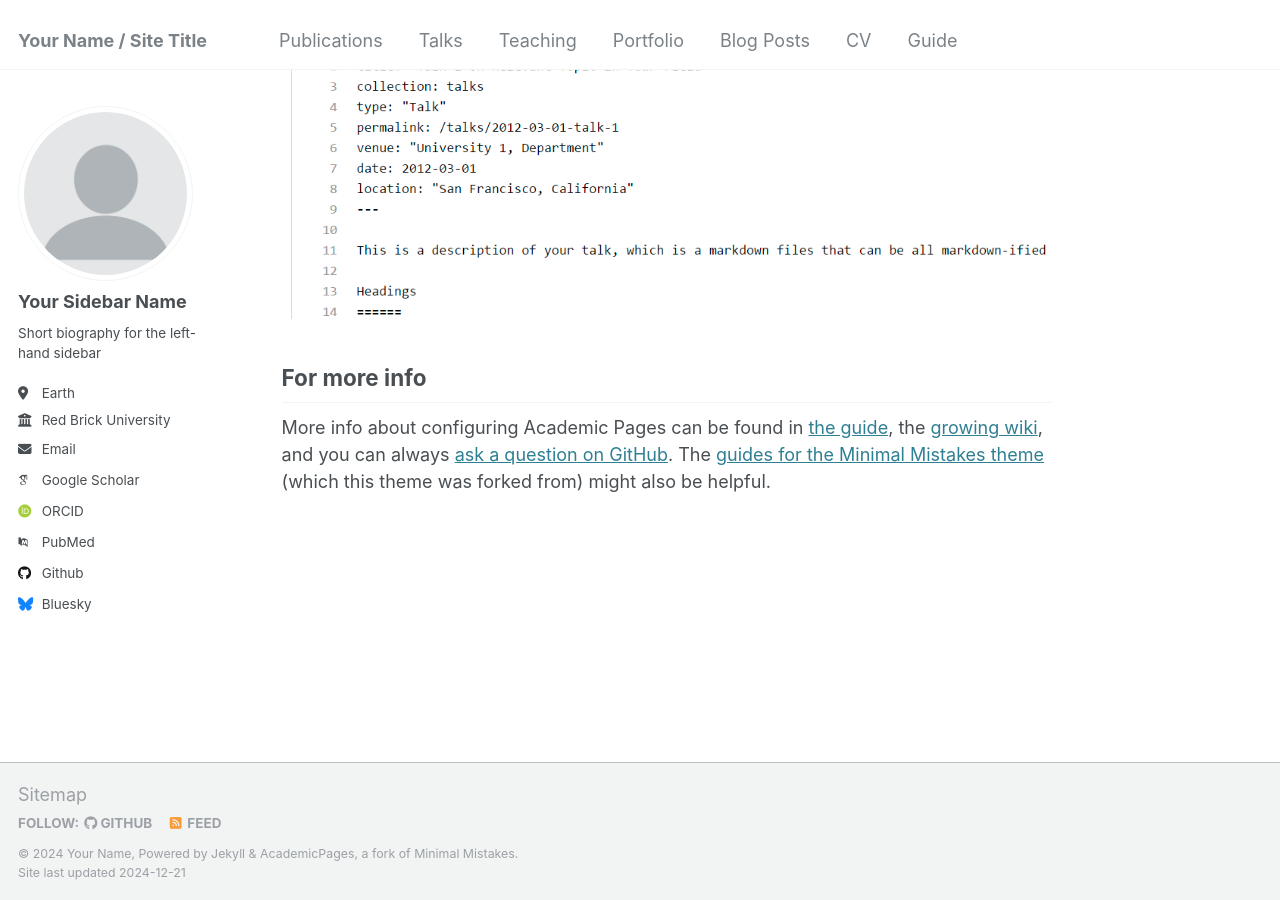
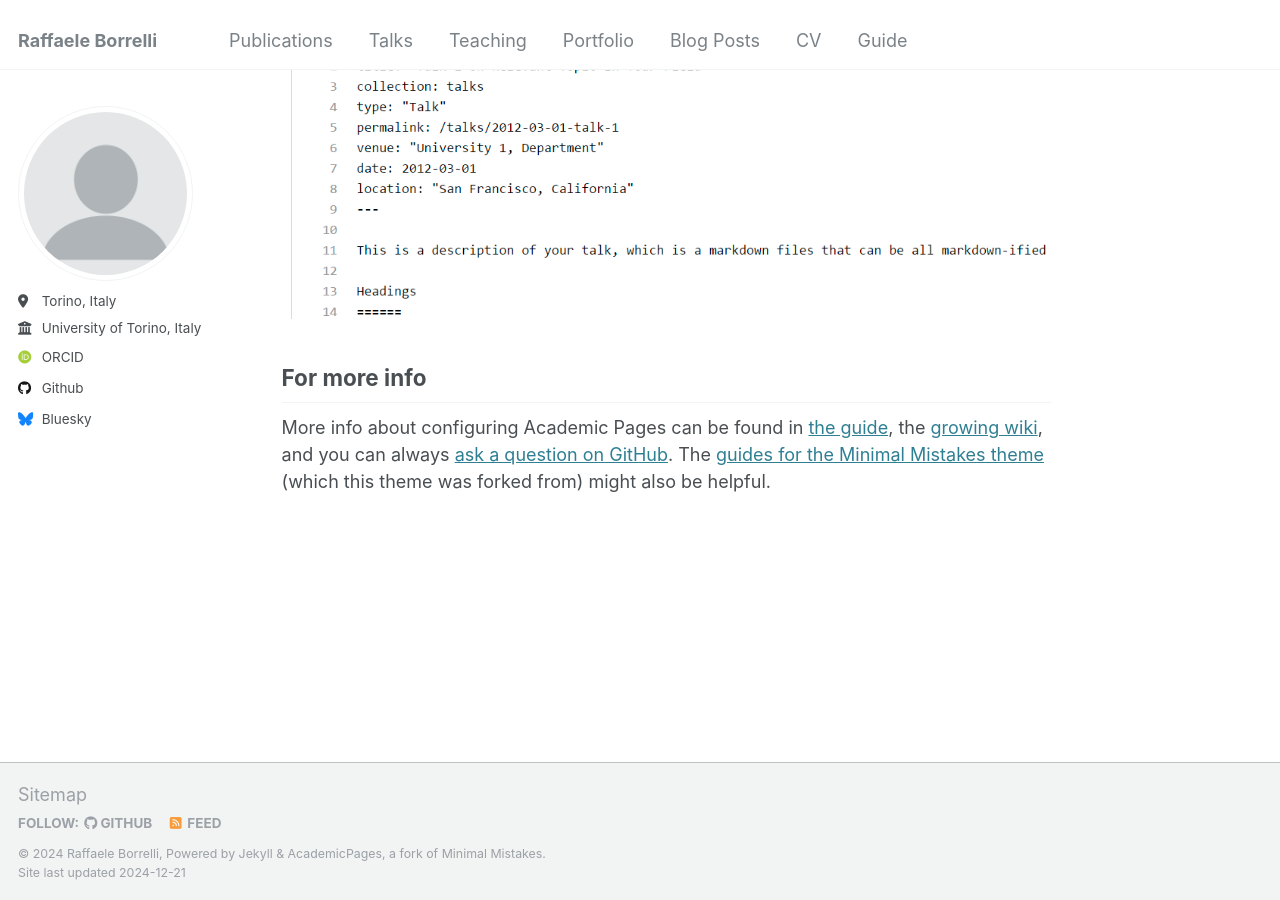
Before and after one commit to rborrelli/rborrelli.github.io, a Jekyll site: the page built from _pages/about.md, in a window 1280 px wide and 900 px high, scrolled down 2643 px. Built offline with Jekyll 4.4.1, drawn with Linux system fonts in a browser that asks for light colours; some web fonts are replaced.

Commit message:
Initial commit

```diff
--- a/_config.yml
+++ b/_config.yml
@@ -8,9 +8,9 @@
 
 # Basic Site Settings
 locale                   : "en-US"
-title                    : "Your Name / Site Title"
+title                    : "Raffaele Borrelli"
 title_separator          : "-"
-name                     : &name "Your Name"
+name                     : &name "Raffaele Borrelli"
 description              : &description "personal description"
 url                      : https://academicpages.github.io # the base hostname & protocol for your site e.g. "https://[your GitHub username].github.io"
 baseurl                  : "" # the subpath of your site, e.g. "/blog"
@@ -22,21 +22,21 @@ repository               : "academicpages/academicpages.github.io"
 author:
   # Biographic information
   avatar           : "profile.png"
-  name             : "Your Sidebar Name"
+  name             : #"Sidebar Name"
   pronouns         : # example: "she/her"
-  bio              : "Short biography for the left-hand sidebar"
-  location         : "Earth"
-  employer         : "Red Brick University"
+  bio              : #"Short biography for the left-hand sidebar"
+  location         : "Torino, Italy"
+  employer         : "University of Torino, Italy"
   uri              : # URL
-  email            : "none@example.org"
+  email            : #"none@example.org"
 
   # Academic websites
   arxiv            : # URL - Update with the correct link to your profile
-  googlescholar    : "https://scholar.google.com/citations?user=PS_CX0AAAAAJ"
+  googlescholar    : #"https://scholar.google.com/citations?user=PS_CX0AAAAAJ"
   impactstory      : # URL
-  orcid            : "http://orcid.org/yourorcidurl"
+  orcid            : "http://orcid.org/0000-0002-0060-4520"
   semantic         : # URL
-  pubmed           : "https://www.ncbi.nlm.nih.gov/pubmed/?term=john+snow"
+  pubmed           : #"https://www.ncbi.nlm.nih.gov/pubmed/?term=john+snow"
   researchgate     : # URL
   scopus           : # URL
 
```
